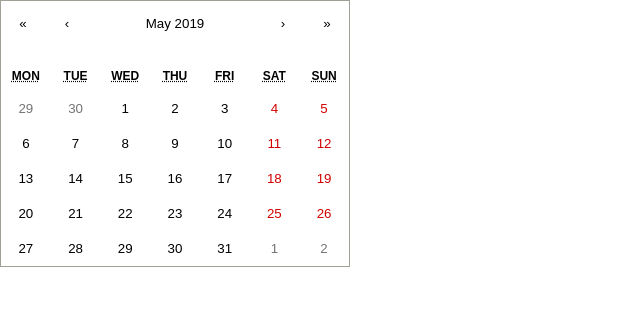
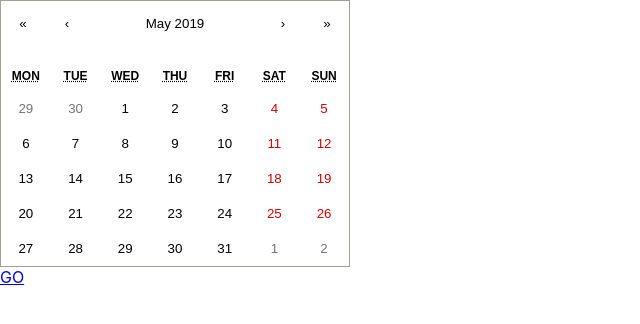
Before and after one commit to Pecherskiy88/Movie-App-Web, a React (Create React App) app: page / in a window 1280 px wide. Shown: the top 324 px of the page, without its empty margins (0-640 px from the left). Built offline with nearby package versions, Linux system fonts and the light colour scheme; no server answers.

Commit message:
date.value incomming from props to component movielist

```diff
--- a/src/App/App.jsx
+++ b/src/App/App.jsx
@@ -1,30 +1,18 @@
 import React, { Component } from "react";
-import { connect } from "react-redux";
-import { asyncData } from "../redux/action/fetchAction";
-import Datepicker from "../Calendar/Calendar";
+import DatePicker from "../DatePicker/DatePicker";
+
 // import s from "./App.module.css";
 
 class App extends Component {
-  state = {
-    date: new Date()
-  };
-  componentDidMount() {
-    this.props.fetch("2019", "05", "21");
-  }
   render() {
-    const { date } = this.state;
     return (
       <div>
-        <Datepicker value={date} />
+        <DatePicker />
       </div>
     );
   }
 }
-const mapDispathToProps = dispatch => ({
-  fetch: () => dispatch(asyncData("2019", "05", "21"))
-});
 
-export default connect(
-  null,
-  mapDispathToProps
-)(App);
+export default App;
+
+// Календарь импортировать сразу в компоненте Арр, фетч перенести в другой компонент, куда буду прокидывать пропсы(value календаря), а затем фетч будет вытягивать список по нужной дате. Компонент фетча на другом Роуте, а значит можно юзать componentDidMount
--- a/src/Calendar/Calendar.jsx
+++ /dev/null
@@ -1,8 +0,0 @@
-import React from "react";
-import Calendar from "react-calendar";
-
-const Datepicker = () => {
-  return <Calendar />;
-};
-
-export default Datepicker;
--- /dev/null
+++ b/src/DatePicker/DatePicker.jsx
@@ -0,0 +1,36 @@
+import React, { Component } from "react";
+import Calendar from "react-calendar";
+import { Switch, Route, NavLink } from "react-router-dom";
+import MoviesList from "../MovieList/MoviesList";
+
+class DatePicker extends Component {
+  state = {
+    date: new Date()
+  };
+
+  onChange = date => this.setState({ date });
+  render() {
+    const { date } = this.state;
+    console.log(date);
+    return (
+      <div>
+        <Switch>
+          <Route
+            exact
+            path="/"
+            render={props => (
+              <Calendar {...props} dateValue={date} onChange={this.onChange} />
+            )}
+          />
+          <Route
+            path="/movies"
+            render={props => <MoviesList {...props} dateValue={date} />}
+          />
+        </Switch>
+        <NavLink to="/movies">GO</NavLink>
+      </div>
+    );
+  }
+}
+
+export default DatePicker;
--- /dev/null
+++ b/src/MovieList/MoviesList.jsx
@@ -0,0 +1,21 @@
+import React, { Component } from "react";
+import { connect } from "react-redux";
+import { asyncData } from "../redux/action/fetchAction";
+
+class MovieList extends Component {
+  componentDidMount() {
+    this.props.fetch("2019", "05", "21");
+  }
+  render() {
+    console.log("MovieDate: ", this.props.dateValue);
+    return <div>MovieList</div>;
+  }
+}
+const mapDispatchToProps = dispatch => ({
+  fetch: () => dispatch(asyncData("2019", "05", "21"))
+});
+
+export default connect(
+  null,
+  mapDispatchToProps
+)(MovieList);
```
Also changed, not shown: src/DatePicker/DatePicker.module.css (added), src/MovieList/MoviesList.module.css (added).
